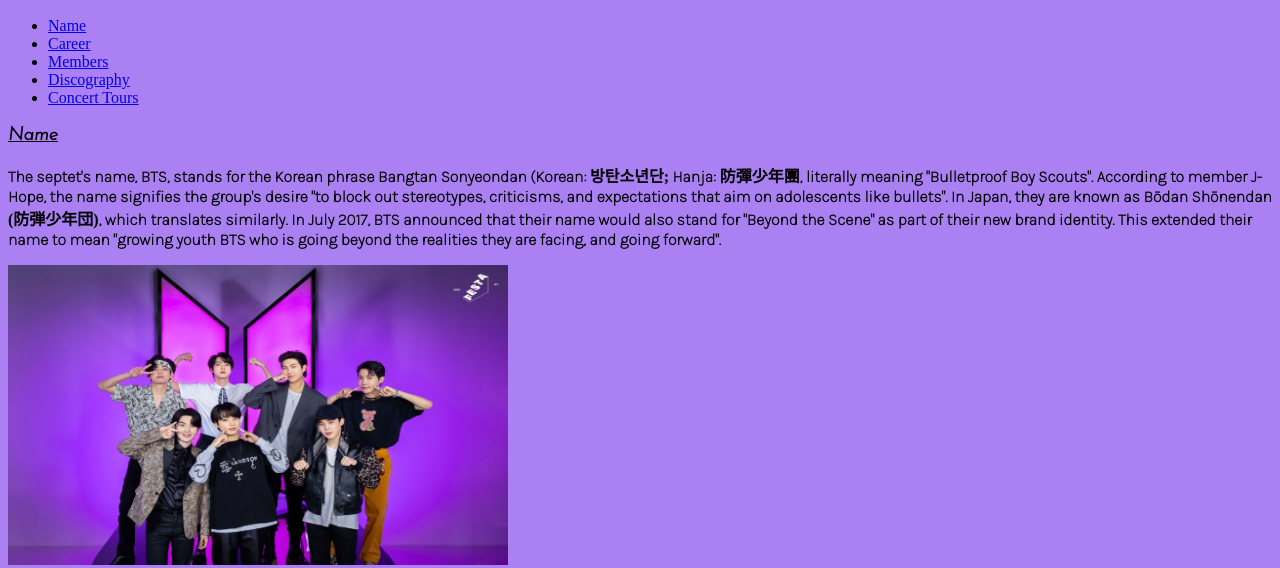
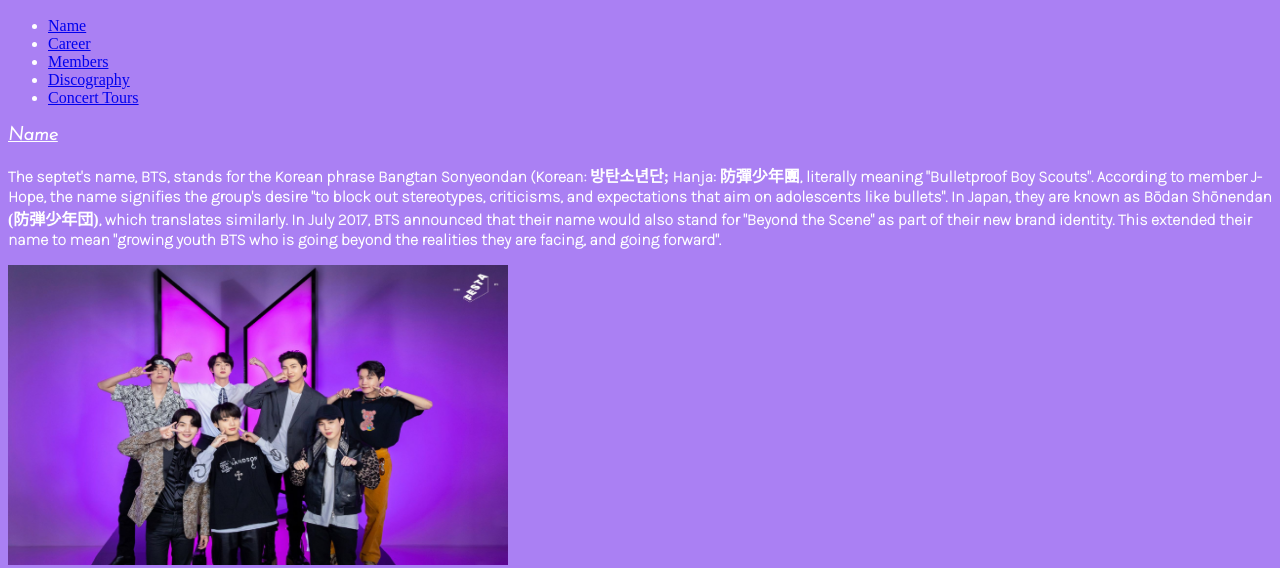
Before and after one commit to ViditaVM/Bts, a plain HTML site: page index.html in a window 1280 px wide. Shown: the part 378-946 px from the top of the page. Drawn offline with Linux system fonts and the light colour scheme; a web font is replaced by a local one.

Commit message:
updated background properties

```diff
--- a/index.html
+++ b/index.html
@@ -7,7 +7,10 @@
 		<style>
 		body {
 			background-color: #AA80F3;
-			background-repeat: no-repeat;
+			color: white;
+			<!--background-image: url("web-bg2.jpg");
+			background-size: cover;
+			background-repeat: no-repeat;-->
 		}
 		#bts{
 			font-family: 'Noto Serif KR', serif;
```
